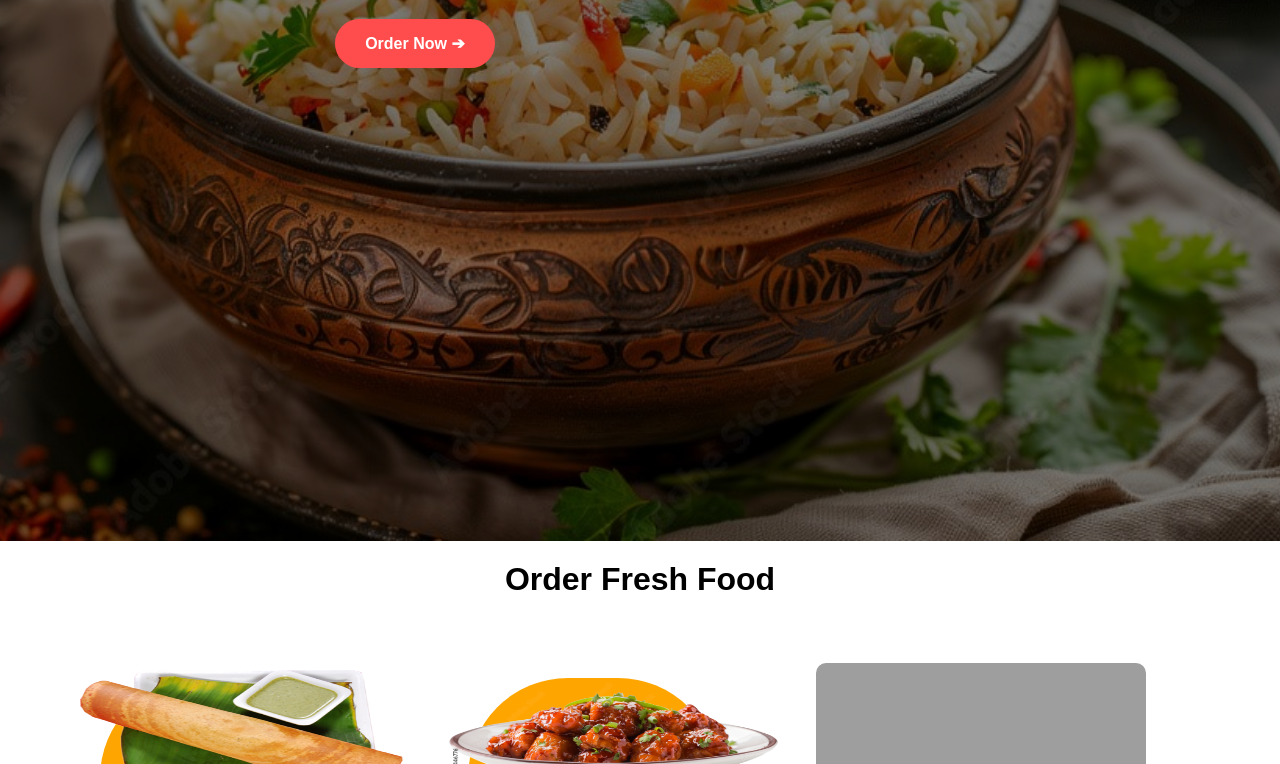
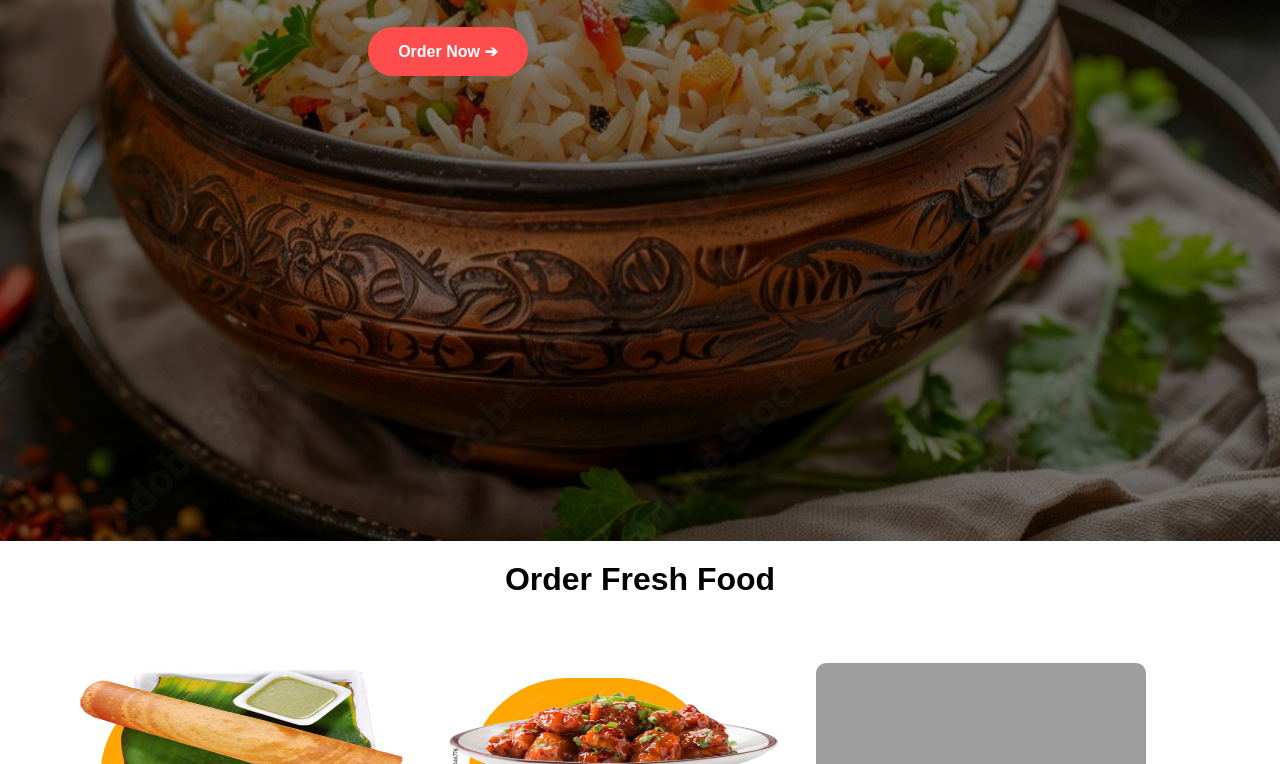
Before and after one commit to Bhagyashah05/static-ecom-webpage, a plain HTML site: page index.html in a window 1280 px wide. Shown: the part 334-1098 px from the top of the page. Drawn offline with Linux system fonts and the light colour scheme; grey boxes are pictures that could not be loaded.

Commit message:
hero content modified

```diff
--- a/style.css
+++ b/style.css
@@ -55,8 +55,8 @@ nav a:hover {
 
 .hero {
     display: flex;
-    padding-top: 120px;
-    padding-right: 450px;
+    padding-top: 10%;
+    padding-right: 30%;
     justify-content: center;
     height: 100vh;
     text-align: center;
```
